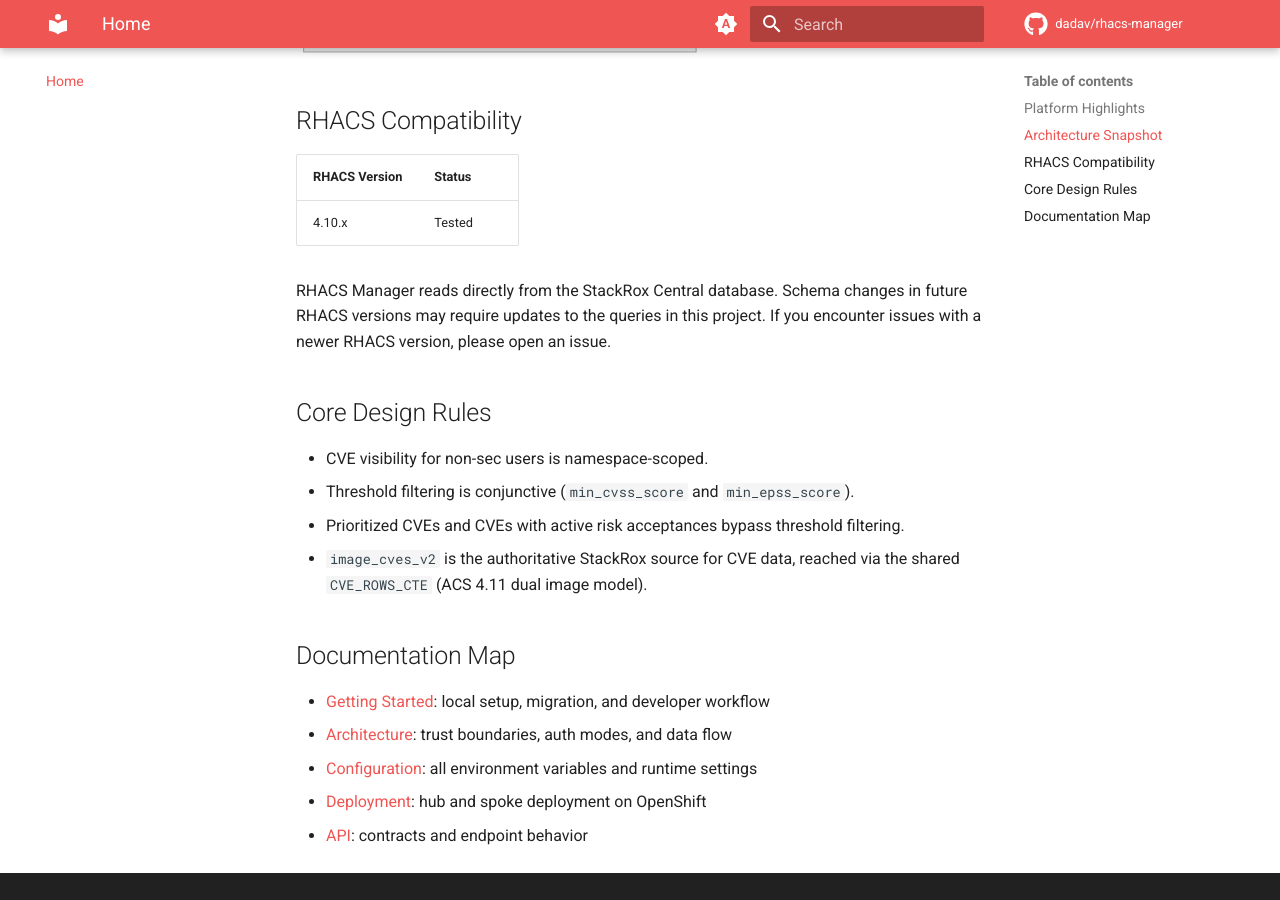
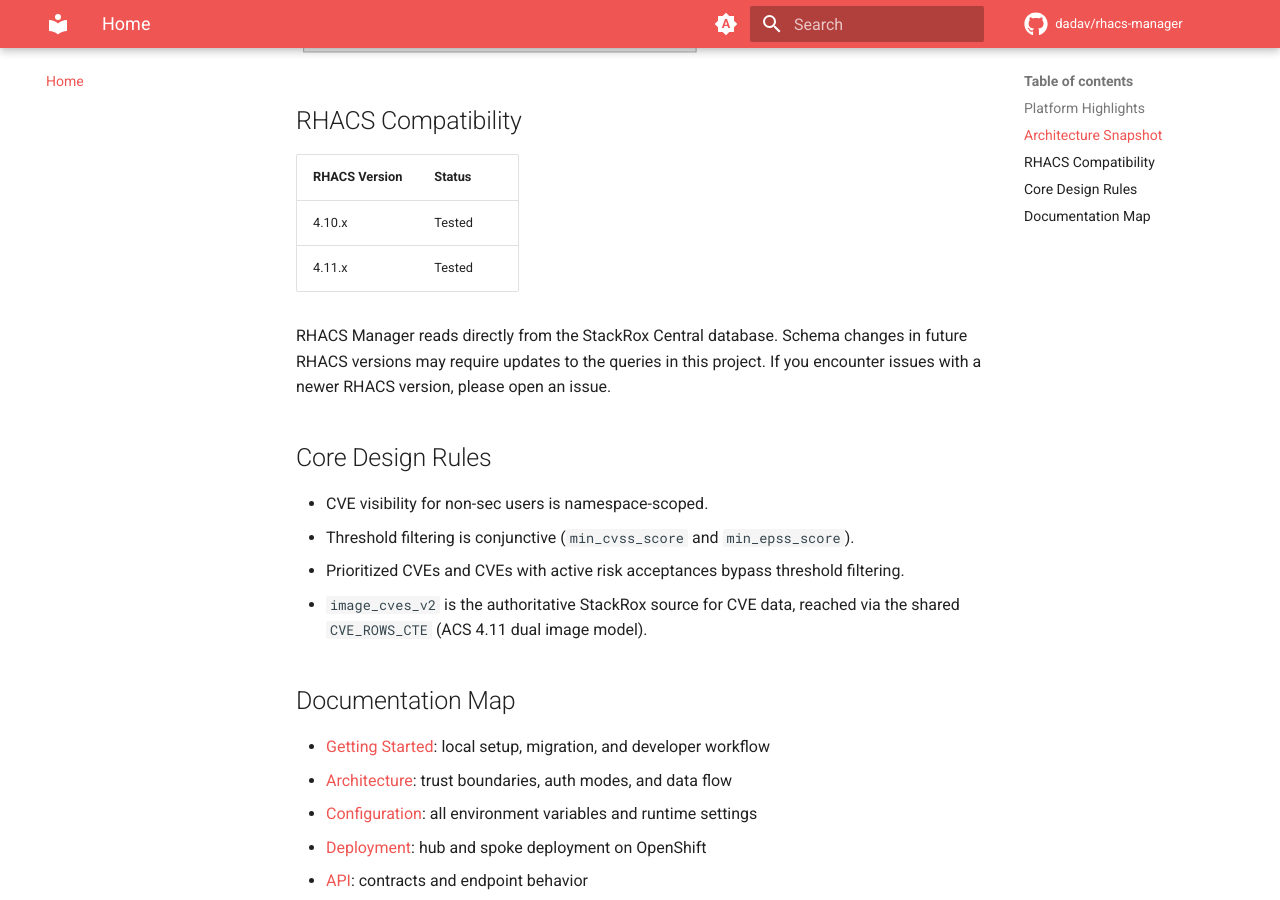
Before and after one commit to dadav/rhacs-manager, an MkDocs documentation site: the page built from docs/index.md, in a window 1280 px wide and 900 px high, scrolled down 1775 px. Built offline with MkDocs 1.6.1 and Material for MkDocs 9.7.7, drawn with Linux system fonts in a browser that asks for light colours; comment, search, counter and statistics services are not loaded.

Commit message:
docs: Update compability matrix

```diff
--- a/docs/index.md
+++ b/docs/index.md
@@ -89,6 +89,7 @@
 | RHACS Version | Status |
 | --- | --- |
 | 4.10.x | Tested |
+| 4.11.x | Tested |
 
 RHACS Manager reads directly from the StackRox Central database. Schema changes in future RHACS versions may require updates to the queries in this project. If you encounter issues with a newer RHACS version, please open an issue.
 
```
